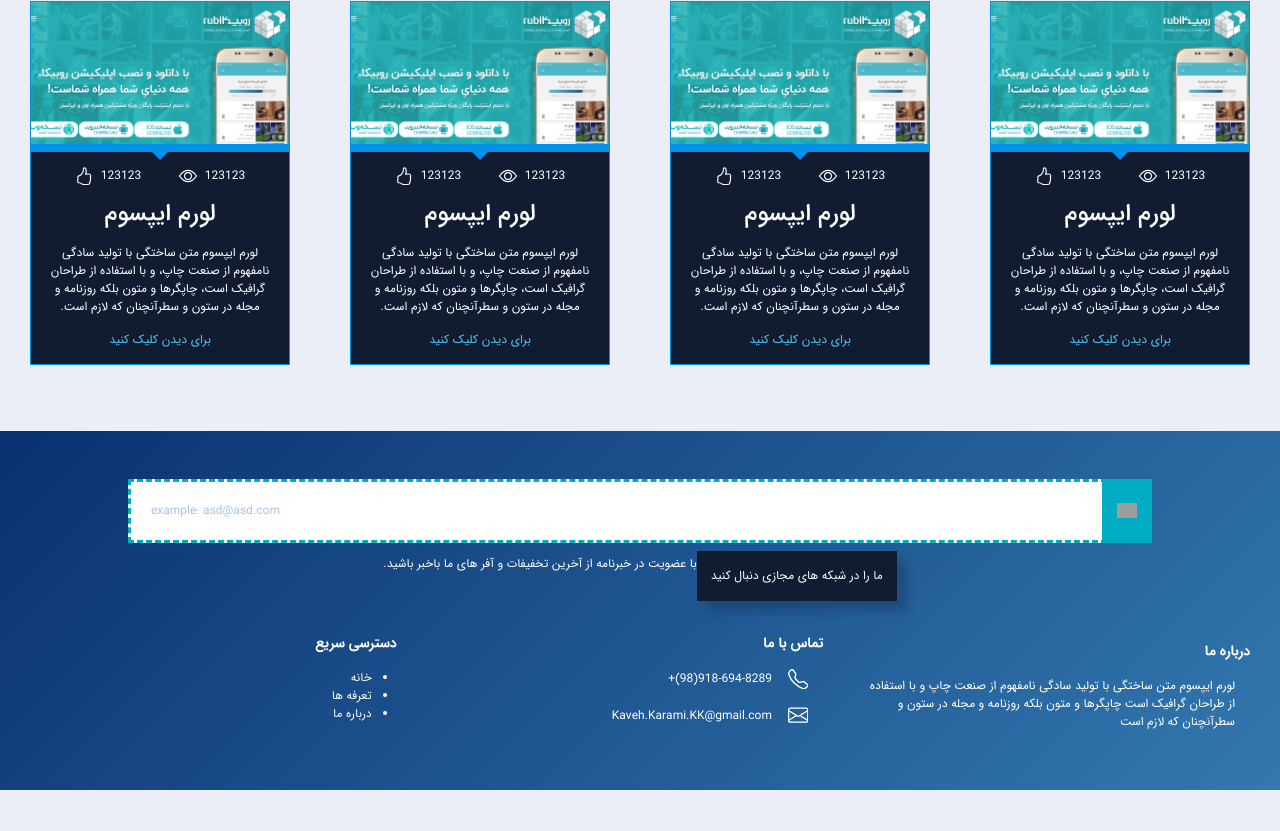
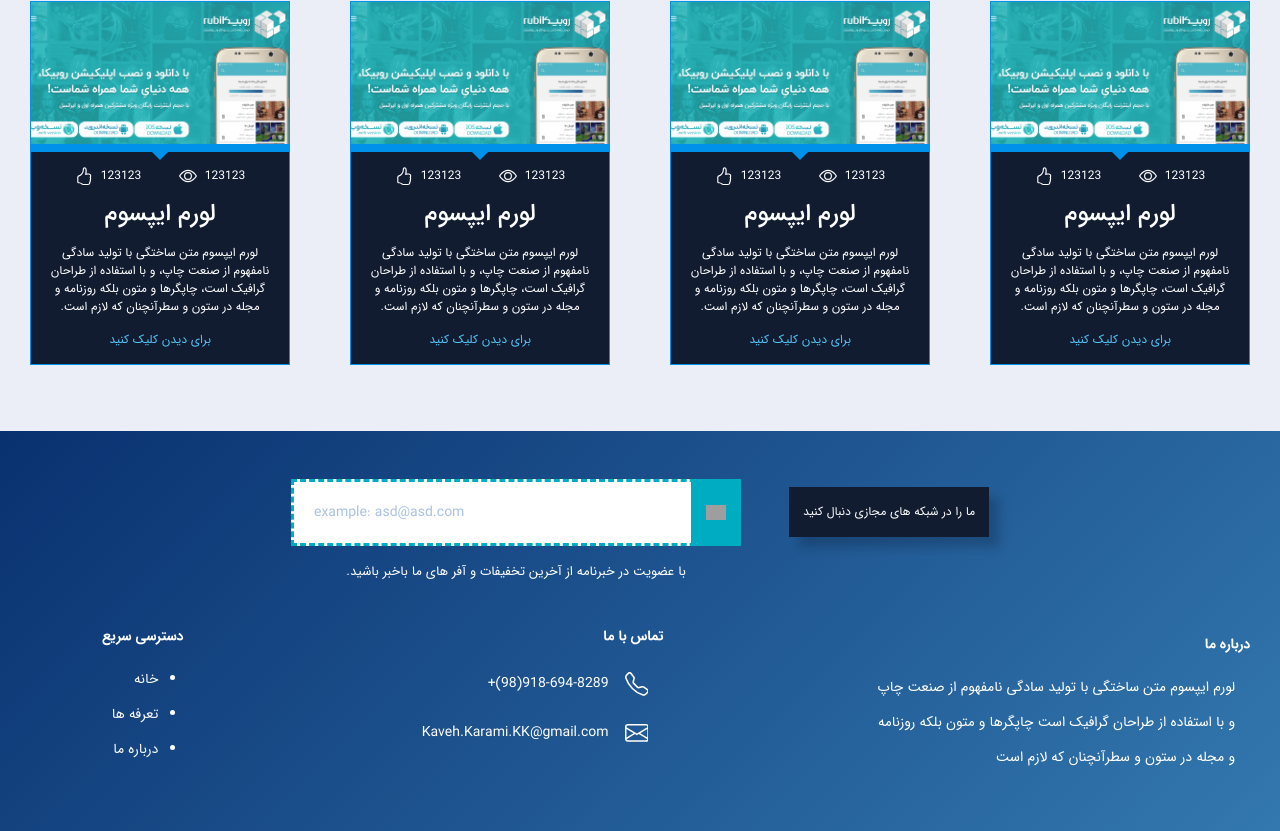
Before and after one commit to KavehKarami/shop-theme-react, a React (Create React App) app: page / in a window 1280 px wide. Shown: the part 2759-3590 px from the top of the page. Before the commit the page ends 3549 px from the top, so only its background shows below. Built offline with nearby package versions, Linux system fonts and the light colour scheme; grey boxes are pictures that could not be loaded.

Commit message:
wip - footer : implement footer for all devices

```diff
--- a/src/app/components/layout/Footer.jsx
+++ b/src/app/components/layout/Footer.jsx
@@ -12,13 +12,15 @@ const Footer = () => {
     <footer className="text-dark mt-5 pt-5 bg-dark">
       <div className="container-fluid">
 
-        <section className="row sub-to-news">
-          <DashedInput className="mb-2" placeholder="example: asd@asd.com" />
-          <div className="mb-4">با عضویت در خبرنامه از آخرین تخفیفات و آفر های ما باخبر باشید.</div>
+        <section className="row sub-to-news mb-md-5">
+          <div className="position-relative">
+            <DashedInput className="mb-2 mb-md-0 mr-md-5" placeholder="example: asd@asd.com" />
+            <div className="mb-4 mb-md-0 mt-md-3 pr-md-5  input-caption">با عضویت در خبرنامه از آخرین تخفیفات و آفر های ما باخبر باشید.</div>
+          </div>
           <FollowUs />
         </section>
 
-        <div className="row pt-3">
+        <div className="row pt-3 justify-content-md-between">
           <div className="col-12 col-md-4 my-4 mb-1">
             <div className="footer-link-title">درباره ما</div>
             <div className="footer-items">
@@ -26,11 +28,11 @@ const Footer = () => {
             </div>
           </div>
 
-          <div className="col-12 col-md-4   mt-3 mb-5">
+          <div className="col-12 col-md-3   mt-3 mb-5">
 
             <div className="footer-link-title">تماس با ما</div>
 
-            <div className="footer-items d-flex mb-3 align-items-center justify-content-start">
+            <div className="footer-items footer-contact-box d-flex mb-3 align-items-center justify-content-start">
               <PhoneIcon />
 
               <a href="callto:+989186948289" className="mr-3 footer-contact-text">
@@ -38,7 +40,7 @@ const Footer = () => {
               </a>
             </div>
 
-            <div className="footer-items d-flex mb-3 align-items-center justify-content-start text-nowrap">
+            <div className="footer-items footer-contact-box d-flex mb-3 align-items-center justify-content-start">
               <MailIcon />
 
               <a href="maillto:Kaveh.Karami.KK@gmail.com" className="mr-3 footer-contact-text">
@@ -48,9 +50,9 @@ const Footer = () => {
 
           </div>
 
-          <div className="col-6 col-md-4 mt-3 mb-5 d-none d-md-block">
+          <div className="col-6 col-md-2 mt-3 mb-5 d-none d-md-block">
             <div className="footer-link-title">دسترسی سریع</div>
-            <ul>
+            <ul className="footer-items">
               {routes.map((route, index) => (
                 <li key={index}>
                   <Link className="text-light" to={route.path}>{route.label}</Link>
--- a/src/assets/scss/components/layout/footer.scss
+++ b/src/assets/scss/components/layout/footer.scss
@@ -12,8 +12,14 @@ footer {
   font-weight: bold;
   margin-right: 15px;
 }
+.footer-items:not(ul) {
+  padding-right: 30px;
+}
 .footer-items {
-  padding-right: 30px;
+  @include bp-md {
+    font-size: 14px;
+    line-height: 2.5;
+  }
 }
 .footer-contact-text {
   direction: ltr;
@@ -26,3 +32,21 @@ footer {
     border: none;
   }
 }
+.input-caption {
+  position: relative;
+  text-align: center;
+
+  @include bp-md {
+    position: absolute;
+    top: 100%;
+    width: 100%;
+    font-size: 13px;
+    font-weight: 400;
+  }
+}
+.footer-contact-box {
+  line-height: 1.5;
+  @include bp-md {
+    margin-top: 25px;
+  }
+}
--- a/src/assets/scss/components/shared/dashedInput.scss
+++ b/src/assets/scss/components/shared/dashedInput.scss
@@ -6,6 +6,11 @@
   outline: none;
   overflow: hidden;
   width: 100%;
+
+  @include bp-md {
+    max-width: 450px;
+  }
+
   * {
     outline: none;
   }
@@ -72,8 +77,12 @@
       visibility: visible;
     }
 
-    &::placeholder {
+    @include placeholder {
       color: rgba(53, 109, 192, 0.425);
+    }
+
+    @include bp-md {
+      font-size: 14px;
     }
   }
 
```
Also changed, not shown: 1 other file (tests, documents, lock files or other folders).
